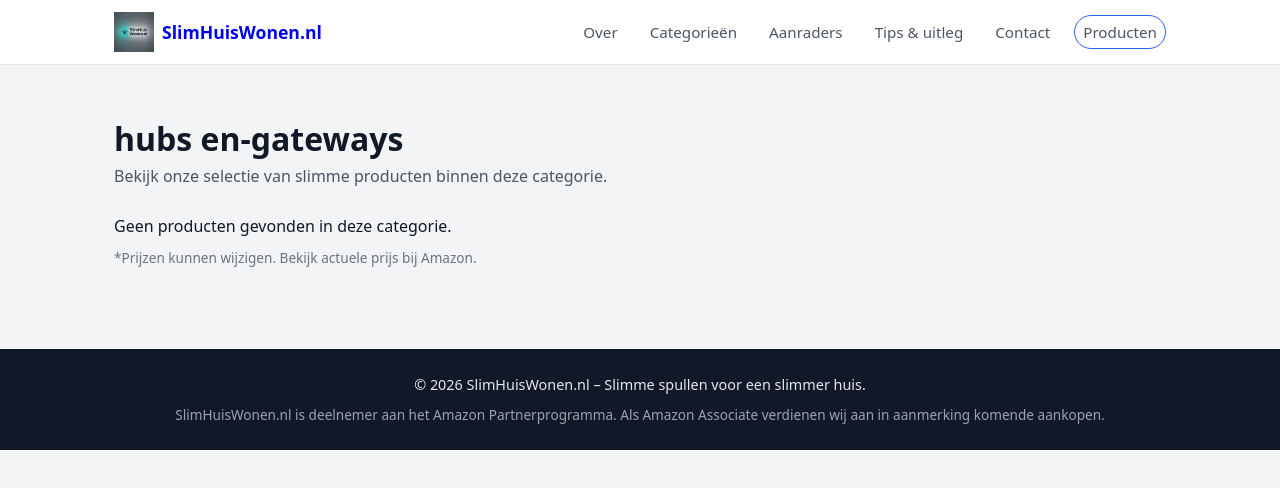
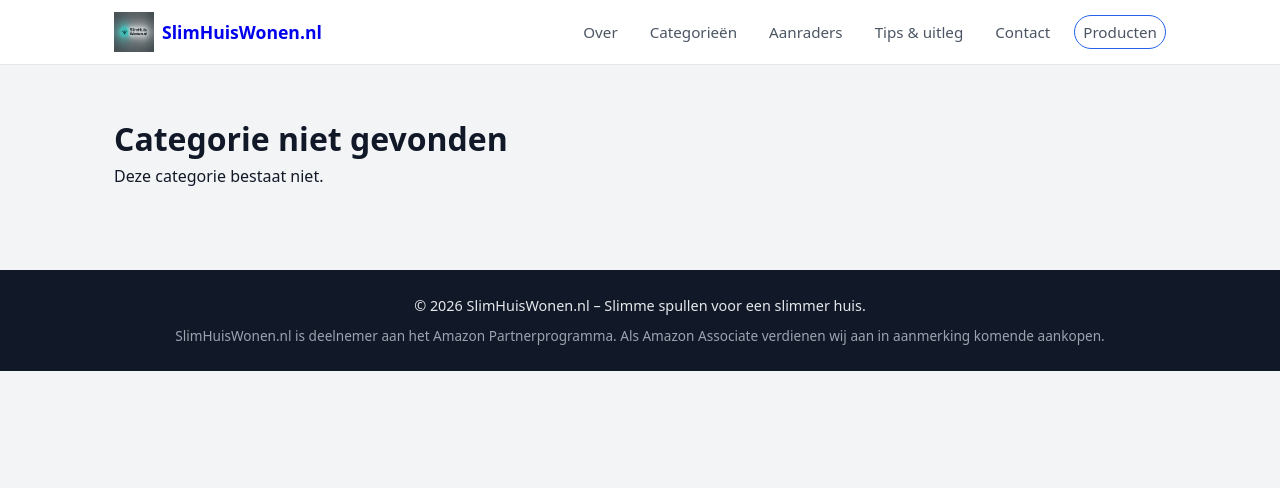
Before and after one commit to hafidgrad/SlimHuisWonen, a Next.js app: page /categorieen/hubs-en-gateways in a window 1280 px wide. Shown: the top 488 px of the page. Built offline with nearby package versions, Linux system fonts and the light colour scheme.

Commit message:
app/categorieen/[slug]/page.jsx

```diff
--- a/app/categorieen/[slug]/page.jsx
+++ b/app/categorieen/[slug]/page.jsx
@@ -2,55 +2,58 @@ import Header from "@/components/Header";
 import Footer from "@/components/Footer";
 import Link from "next/link";
 import { getProductsByCategory } from "@/data/products";
+import { categories } from "@/data/categories";
 
-const categoryLabels = {
-  "slimme-verlichting": "Slimme verlichting",
-  sensoren: "Sensoren",
-  "slimme-deurbellen": "Slimme deurbellen",
-  "slimme-thermostaten": "Slimme thermostaten",
-  "slimme-stekkers": "Slimme stekkers",
-};
+/* ---------- Helpers ---------- */
+function getCategory(slug) {
+  return categories.find((c) => c.slug === slug);
+}
 
-const categoryIntros = {
-  "slimme-verlichting":
-    "Slimme verlichting maakt je huis sfeervoller én slimmer. Hieronder vind je onze aanraders.",
-  sensoren:
-    "Sensoren zorgen voor automatiseringen en veiligheid. Denk aan deur/raam, beweging en temperatuur.",
-  "slimme-deurbellen":
-    "Met een slimme deurbel zie je altijd wie er aanbelt. Handig voor veiligheid en pakketjes.",
-  "slimme-thermostaten":
-    "Slimme thermostaten helpen je energie besparen zonder in te leveren op comfort.",
-  "slimme-stekkers":
-    "Maak apparaten slim met slimme stekkers. Ideaal voor schema’s en inzicht in verbruik.",
-};
+/* ---------- Metadata ---------- */
+export function generateMetadata({ params }) {
+  const category = getCategory(params.slug);
 
-const relatedCategories = {
-  "slimme-verlichting": ["sensoren", "slimme-stekkers"],
-  sensoren: ["slimme-verlichting", "slimme-deurbellen"],
-  "slimme-deurbellen": ["sensoren"],
-  "slimme-thermostaten": ["slimme-stekkers", "sensoren"],
-  "slimme-stekkers": ["slimme-verlichting", "slimme-thermostaten"],
-};
+  if (!category) {
+    return {
+      title: "Categorie niet gevonden",
+      description: "Deze categorie bestaat niet.",
+    };
+  }
 
-export function generateMetadata({ params }) {
-  const label = categoryLabels[params.slug] ?? params.slug;
-  const url = `https://slimhuiswonen.nl/categorieen/${params.slug}`;
+  const url = `https://slimhuiswonen.nl/categorieen/${category.slug}`;
 
   return {
-    title: `${label} | SlimHuisWonen`,
-    description: `Bekijk aanbevolen ${label.toLowerCase()} inclusief tips en productlinks.`,
+    title: `${category.title} | SlimHuisWonen`,
+    description: category.description,
     alternates: { canonical: url },
     openGraph: {
-      title: `${label} | SlimHuisWonen`,
-      description: `Bekijk aanbevolen ${label.toLowerCase()} inclusief tips en productlinks.`,
+      title: `${category.title} | SlimHuisWonen`,
+      description: category.description,
       url,
       type: "website",
     },
   };
 }
 
+/* ---------- Page ---------- */
 export default function CategoryPage({ params }) {
   const { slug } = params;
+  const category = getCategory(slug);
+
+  if (!category) {
+    return (
+      <>
+        <Header />
+        <main className="section">
+          <div className="container">
+            <h1>Categorie niet gevonden</h1>
+            <p>Deze categorie bestaat niet.</p>
+          </div>
+        </main>
+        <Footer />
+      </>
+    );
+  }
 
   const productsRaw = getProductsByCategory(slug);
   const products = [...productsRaw].sort(
@@ -60,26 +63,23 @@ export default function CategoryPage({ params }) {
   const topThree = products.slice(0, 3);
   const rest = products.slice(3);
 
-  const label = categoryLabels[slug] ?? slug.replace("-", " ");
-  const intro =
-    categoryIntros[slug] ??
-    "Bekijk onze selectie van slimme producten binnen deze categorie.";
-
   return (
     <>
       <Header />
+
       <main className="section">
         <div className="container">
-          <h1>{label}</h1>
-          <p className="section-intro">{intro}</p>
+          <h1>{category.title}</h1>
+          <p className="section-intro">{category.description}</p>
 
           {products.length === 0 && (
-            <p>Geen producten gevonden in deze categorie.</p>
+            <p>Er zijn nog geen producten in deze categorie.</p>
           )}
 
           {topThree.length > 0 && (
             <section className="top-products">
               <h2>Beste keuzes</h2>
+
               <div className="product-grid">
                 {topThree.map((p, index) => (
                   <article key={p.slug} className="product-card highlight">
@@ -106,6 +106,7 @@ export default function CategoryPage({ params }) {
                       >
                         Bekijk beste prijs bij Amazon
                       </a>
+
                       <Link
                         href={`/producten/${p.slug}`}
                         className="product-details-link"
@@ -128,25 +129,17 @@ export default function CategoryPage({ params }) {
                     <div className="product-tag">{p.brand}</div>
                     <h3>{p.title}</h3>
                     <p className="product-desc">{p.description}</p>
+
+                    <Link
+                      href={`/producten/${p.slug}`}
+                      className="product-details-link"
+                    >
+                      Meer info →
+                    </Link>
                   </article>
                 ))}
               </div>
             </>
-          )}
-
-          {relatedCategories[slug]?.length > 0 && (
-            <section className="related-categories">
-              <h2>Gerelateerde categorieën</h2>
-              <ul className="category-links">
-                {relatedCategories[slug].map((cat) => (
-                  <li key={cat}>
-                    <Link href={`/categorieen/${cat}`}>
-                      {categoryLabels[cat] ?? cat}
-                    </Link>
-                  </li>
-                ))}
-              </ul>
-            </section>
           )}
 
           <p className="muted small">
@@ -154,6 +147,7 @@ export default function CategoryPage({ params }) {
           </p>
         </div>
       </main>
+
       <Footer />
     </>
   );
```
